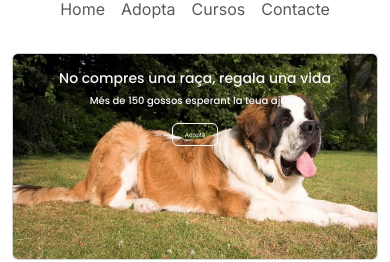
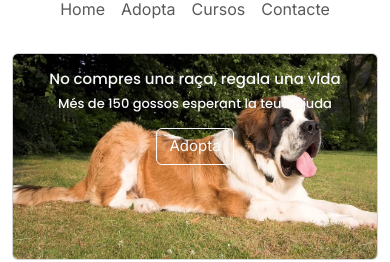
Before and after one commit to XAdriaa/Practicar-Astro-y-React, a React (Vite) app in the folder practicaReact/: page / in a window 390 px wide. Shown: the part 160-422 px from the top of the page. Built offline with nearby package versions, Linux system fonts and the light colour scheme; no server answers.

Commit message:
Tesdteo movil real

```diff
--- a/practicaReact/src/pages/Home/Styles.css
+++ b/practicaReact/src/pages/Home/Styles.css
@@ -63,7 +63,7 @@ Arxiu homeAdopciones.jsx
 	}
 	.boton-adopcion-banner{
 		height: auto;
-		font-size: 12px;
+		font-size: 15px;
 	}
 }
 
@@ -76,7 +76,7 @@ Arxiu homeAdopciones.jsx
 	}
 	.boton-adopcion-banner{
 		height: auto;
-		font-size: 10px;
+		font-size: 15px;
 	}
 }
 @media (max-width: 468px) {
@@ -88,31 +88,31 @@ Arxiu homeAdopciones.jsx
 	}
 	.boton-adopcion-banner{
 		height: auto;
-		font-size: 10px;
+		font-size: 15px;
 	}
 }
 @media (max-width: 430px) {
 	.texto-banner-titulo{
-		font-size: 14px;
+		font-size: 15px;
 	}
 	.texto-banner-subtitulo{
-		font-size: 10px;
+		font-size: 13px;
 	}
 	.boton-adopcion-banner{
 		height: auto;
-		font-size: 6px;
+		font-size: 15px;
 	}
 }
 @media (max-width: 360px) {
 	.texto-banner-titulo{
-		font-size: 14px;
+		font-size: 15px;
 	}
 	.texto-banner-subtitulo{
-		font-size: 10px;
+		font-size: 13px;
 	}
 	.boton-adopcion-banner{
 		height: auto;
-		font-size: 8px;
+		font-size: 15px;
 		margin-top: -30px;
 	}
 }
```
